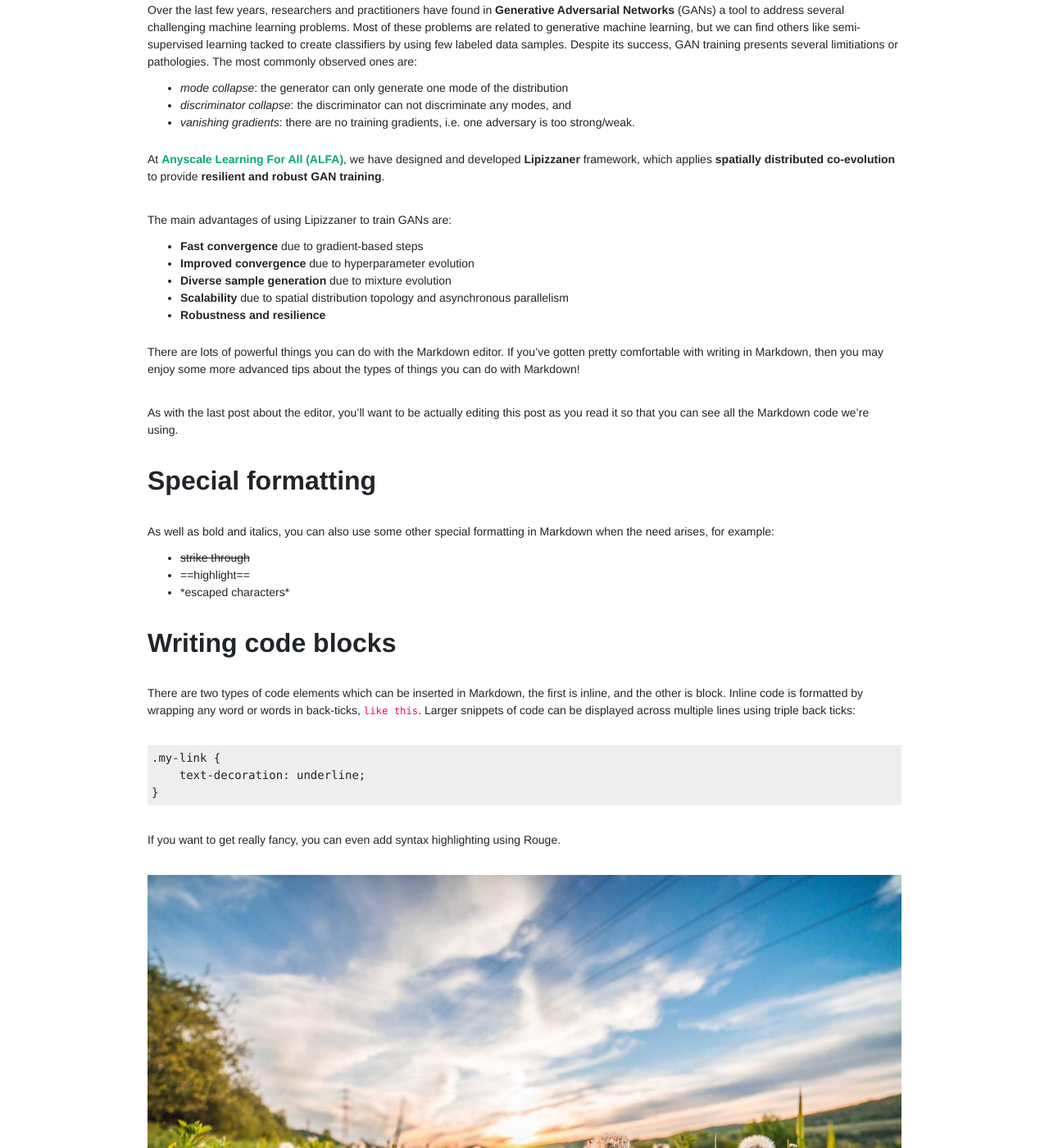
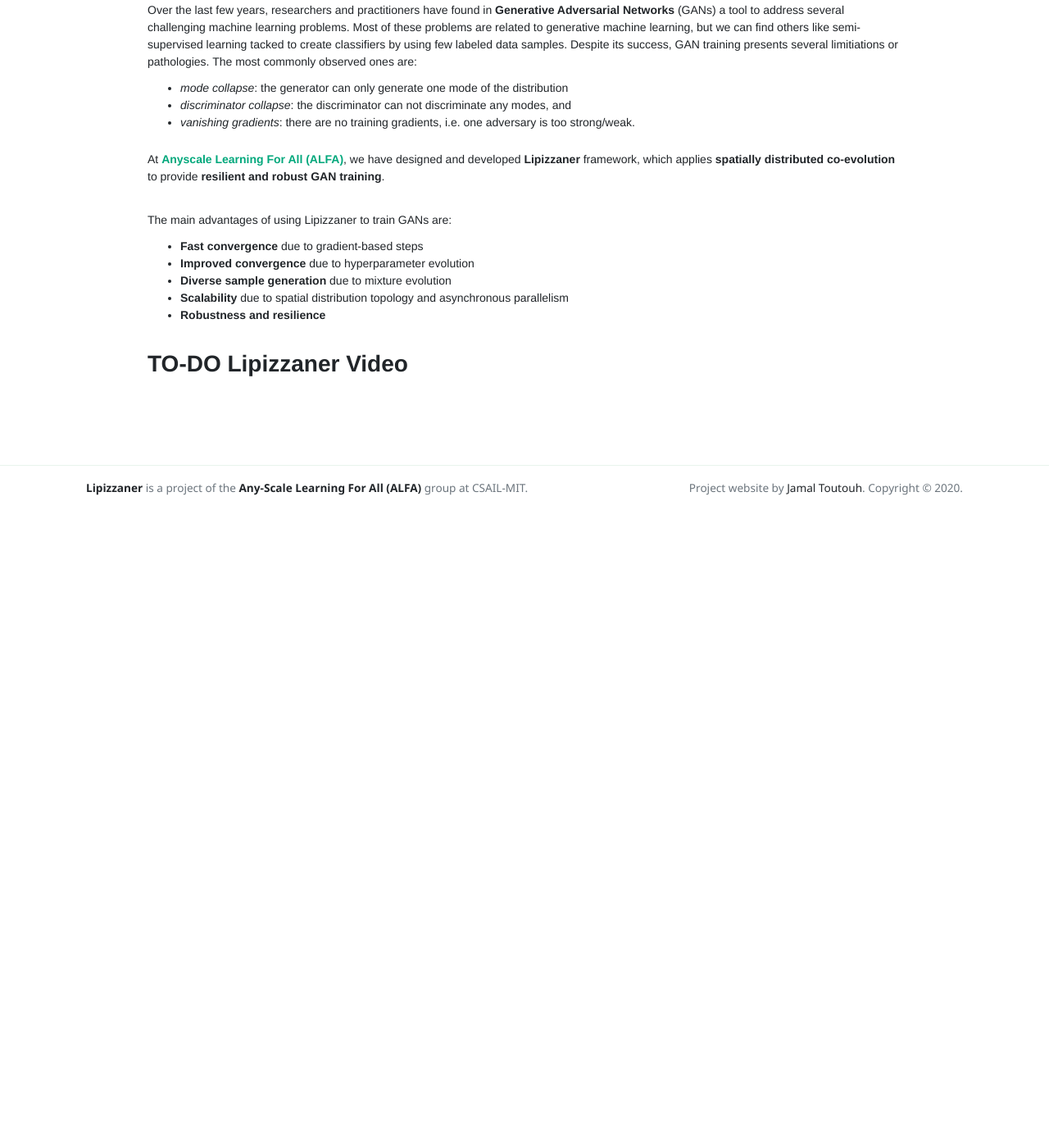
Before and after one commit to jamaltoutouh/lipizzaner-web, a Jekyll site: the page built from _posts/2018-01-01-lipi-home.md, in a window 1280 px wide and 1400 px high, scrolled down 270 px. Shown: the whole window at 82% size. Built offline with Jekyll 4.4.1, drawn with Linux system fonts in a browser that asks for light colours; nearby versions of some CDN libraries; after the commit the page ends 900 px from its top, so only the background shows below that; some of the changed text lies outside the part shown.

Commit message:
New index

````diff
--- a/_posts/2018-01-01-lipi-home.md
+++ b/_posts/2018-01-01-lipi-home.md
@@ -27,44 +27,4 @@
 + **Robustness and resilience**
 
 
-
-There are lots of powerful things you can do with the Markdown editor. If you've gotten pretty comfortable with writing in Markdown, then you may enjoy some more advanced tips about the types of things you can do with Markdown!
-
-As with the last post about the editor, you'll want to be actually editing this post as you read it so that you can see all the Markdown code we're using.
-
-
-## Special formatting
-
-As well as bold and italics, you can also use some other special formatting in Markdown when the need arises, for example:
-
-+ ~~strike through~~
-+ ==highlight==
-+ \*escaped characters\*
-
-
-## Writing code blocks
-
-There are two types of code elements which can be inserted in Markdown, the first is inline, and the other is block. Inline code is formatted by wrapping any word or words in back-ticks, `like this`. Larger snippets of code can be displayed across multiple lines using triple back ticks:
-
-```
-.my-link {
-    text-decoration: underline;
-}
-```
-
-If you want to get really fancy, you can even add syntax highlighting using Rouge.
-
-
-![walking]({{ site.baseurl }}/assets/images/8.jpg)
-
-## Reference lists
-
-The quick brown jumped over the lazy.
-
-Another way to insert links in markdown is using reference lists. You might want to use this style of linking to cite reference material in a Wikipedia-style. All of the links are listed at the end of the document, so you can maintain full separation between content and its source or reference.
-
-## Full HTML
-
-Perhaps the best part of Markdown is that you're never limited to just Markdown. You can write HTML directly in the Markdown editor and it will just work as HTML usually does. No limits! Here's a standard YouTube embed code as an example:
-
-<p><iframe style="width:100%;" height="315" src="https://www.youtube.com/embed/Cniqsc9QfDo?rel=0&amp;showinfo=0" frameborder="0" allowfullscreen></iframe></p>
+### TO-DO Lipizzaner Video
````
